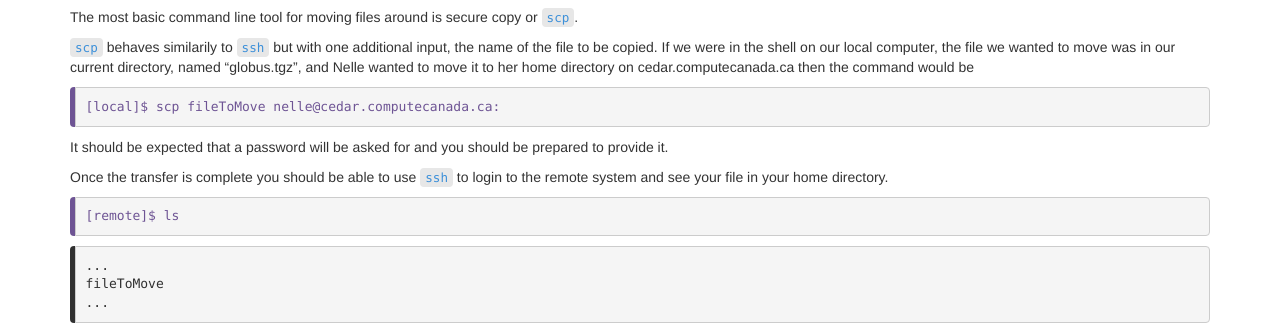
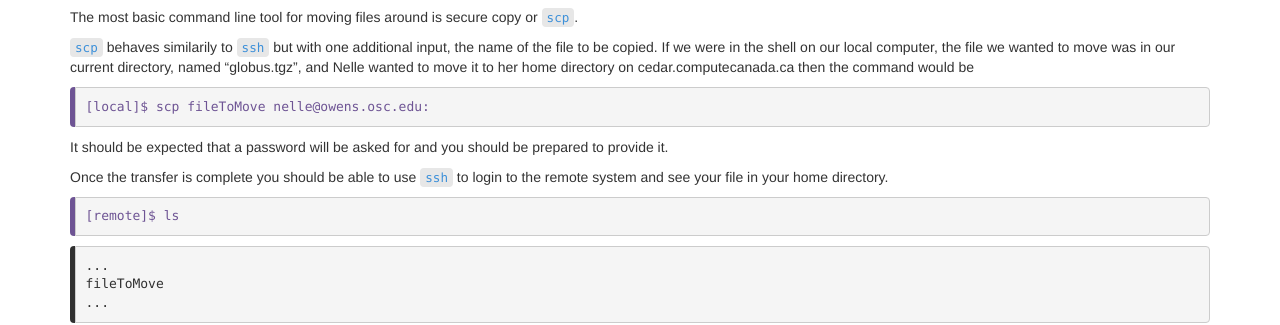
Before and after one commit to khill42/OSC_IntroHPC, a Jekyll site: the page built from _episodes/02-bash2.md, in a window 1280 px wide and 900 px high, scrolled down 6139 px. Shown: the part 161-486 px from the top of the window. Built offline with Jekyll 4.4.1, drawn with Linux system fonts in a browser that asks for light colours.

Commit message:
Update 02-bash2.md

```diff
--- a/_episodes/02-bash2.md
+++ b/_episodes/02-bash2.md
@@ -442,7 +442,7 @@ The most basic command line tool for moving files around is secure copy or `scp`
 `scp` behaves similarily to `ssh` but with one additional input, the name of the file to be copied.  If we were in the shell on our local computer, the file we wanted to move was in our current directory, named "globus.tgz", and Nelle wanted to move it to her home directory on cedar.computecanada.ca then the command would be
 
 ~~~
-[local]$ scp fileToMove nelle@cedar.computecanada.ca:
+[local]$ scp fileToMove nelle@owens.osc.edu:
 ~~~
 {: .bash}
 
```
